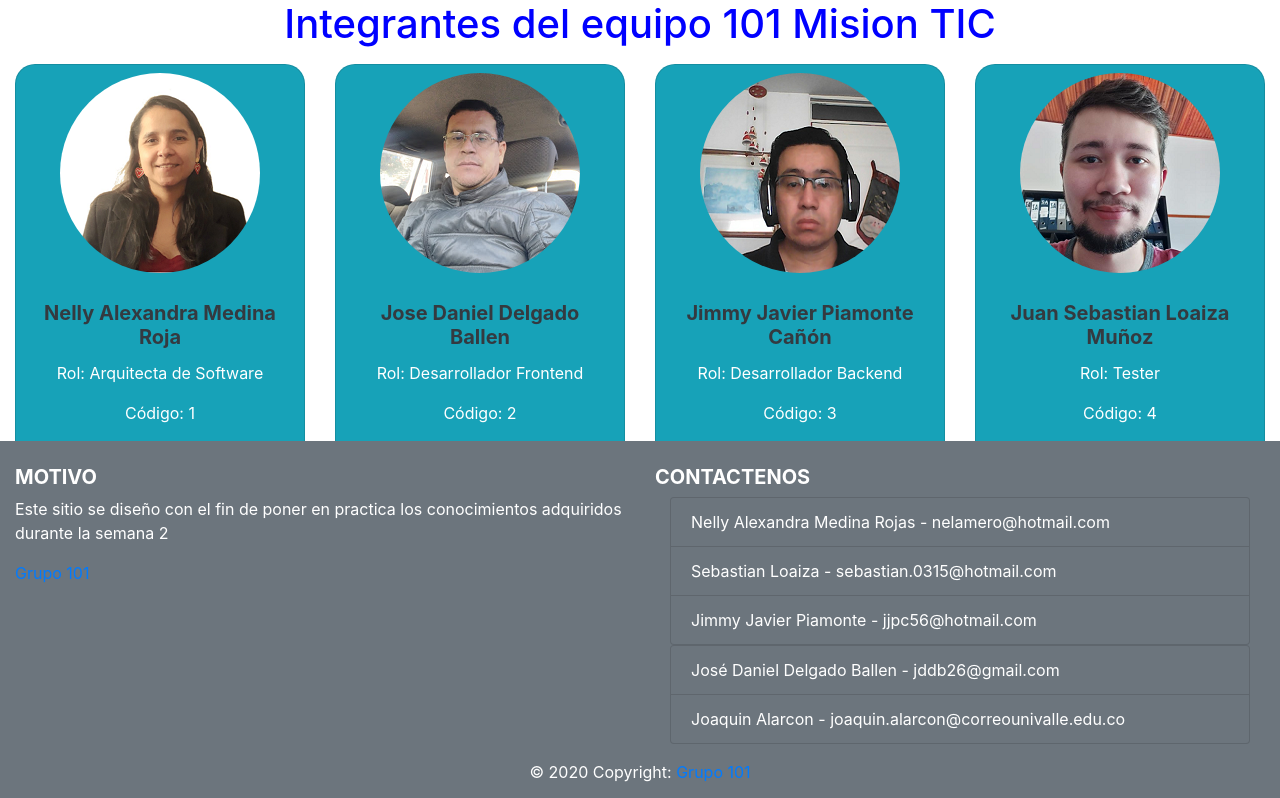
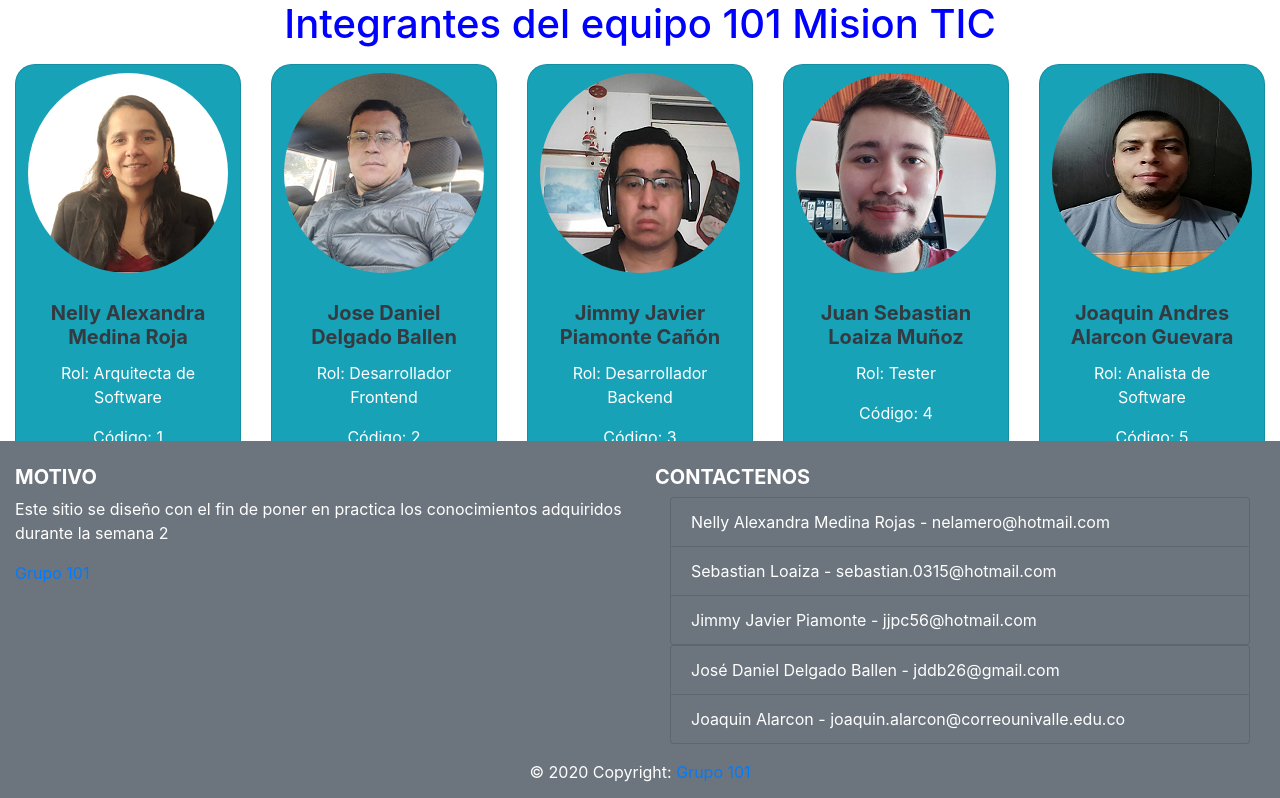
Before and after one commit to Grupo101/semana-2-101, a Vue app: page / in a window 1280 px wide. Shown: the top 798 px of the page. Built offline with nearby package versions, Linux system fonts and the light colour scheme.

Commit message:
correccion correos

```diff
--- a/src/App.vue
+++ b/src/App.vue
@@ -44,8 +44,8 @@ export default {
           descripcion:
             "Ingeniera Electronica de la Escuela Colombiana de ingenieria Julio Garavito con experiencia en infraestructuras de LANs, backbone, Wi-Fi y diseño. Entre sus pasatiempos esta ver peliculas, salir a dar paseos y leer.",
           rol: "Arquitecta de Software",
-          imagen: "./alexandra.png",
-          correo: "nelamero@hotmail.com",
+          image: "./alexandra.png",
+
         },
         {
           codigo: "2",
@@ -53,8 +53,8 @@ export default {
           descripcion:
             "Ingeniero de sistemas de la Universidad de los Libertadores con experiencia en el area de comunicaciones electromagneticas. Entre sus pasatiempos esta resolver crucigramas y sudokus.",
           rol: "Desarrollador Frontend",
-          imagen: "./jose.png",
-          correo: "jddb26@gmail.com",
+          image: "./jose.png",
+
         },
         {
           codigo: "3",
@@ -62,8 +62,8 @@ export default {
           descripcion:
             "Tecnologo en sistemas de la informacion de la Universidad del Tolima con experiencia en desarrollo .NET, web y escritorio. Entre sus pasatiempo esta montar bicicleta.",
           rol: "Desarrollador Backend",
-          imagen: "./jimmy.png",
-          correo: "jjpc56@hotmail.com",
+          image: "./jimmy.png",
+
         },
         {
           codigo: "4",
@@ -71,8 +71,8 @@ export default {
           descripcion:
             "Ingeniero quimico de la Univesidad Nacional de Colombia. Docente de quimica y matematicas de bachillerato. Hobbies: literatura y series de televisión",
           rol: "Tester",
-          imagen: "./sebastian.png",
-          correo: "sebastian.0315@hotmail.com",
+          image: "./sebastian.png",
+
         },
         {
           codigo: "5",
@@ -80,8 +80,8 @@ export default {
           descripcion:
             "Ingeniero electronico de la Univesidad del Valle. Coordinador de investigacion y desarrollo en IGT S.A.S. Hobbies: video juegos",
           rol: "Analista de Software",
-          imagen: "./joaquin.png",
-          correo: "joaquin.alarcon@correounivalle.edu.co",
+          image: "./joaquin.png",
+
         },
 
       ],
--- a/src/components/TeamCard.vue
+++ b/src/components/TeamCard.vue
@@ -5,7 +5,7 @@
 
                 <div  class="card text-center text-white bg-info" style="border-radius:20px;">
                     <div class="d-flex justify-content-center p-2">
-                        <img  :src='member.imagen' class="rounded-circle" alt="imagen miembro">
+                        <img  :src='member.image' class="rounded-circle" alt="imagen miembro">
                     </div>
                     <div class="card-body">
                         <h5 class="card-title text-dark" style="font-weight:bold">{{member.nombre}}</h5>
@@ -15,7 +15,7 @@
 
                     </div>
                     <div class="card-footer " >
-                        <small class=" text-dark" style="font-weight:bold">{{member.correo}}</small>
+                        <small class=" text-dark" style="font-weight:bold">grupo_101@misiontic.com.co</small>
                     </div>
                 </div>
 
```
